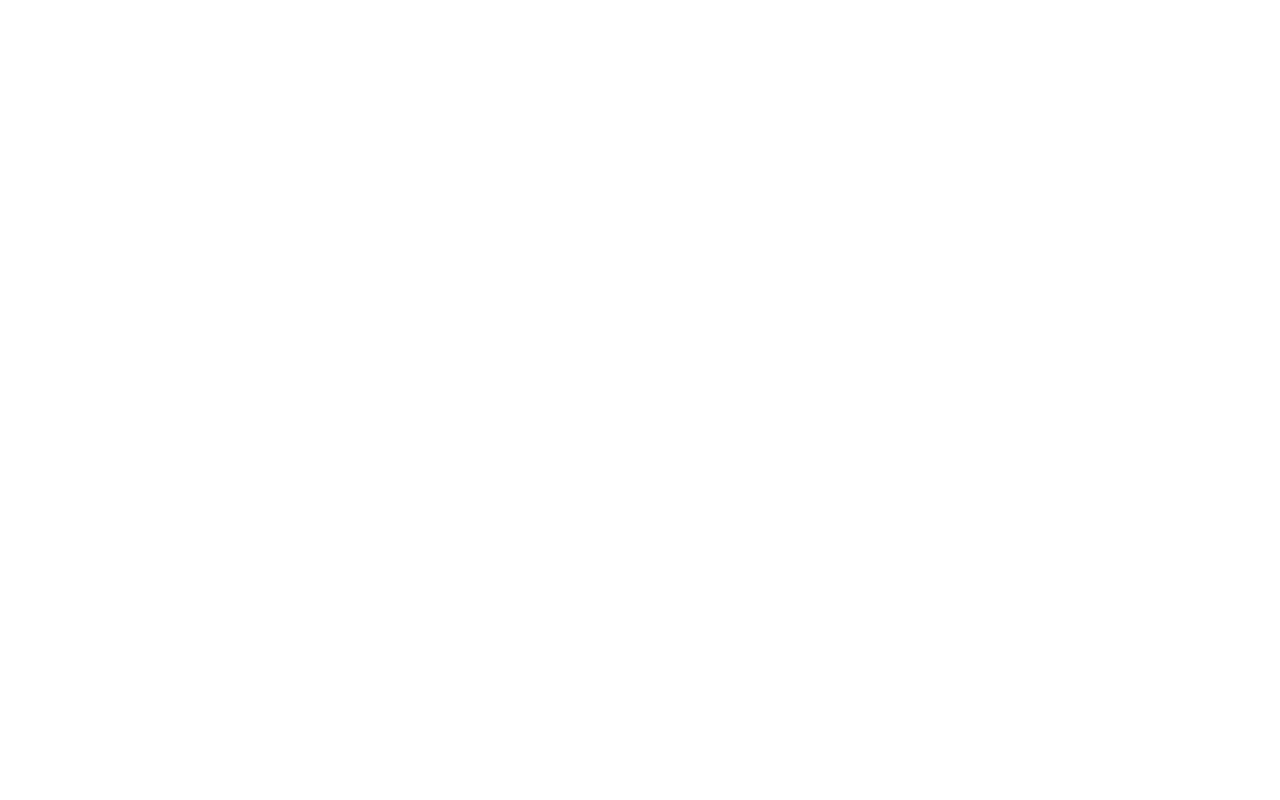
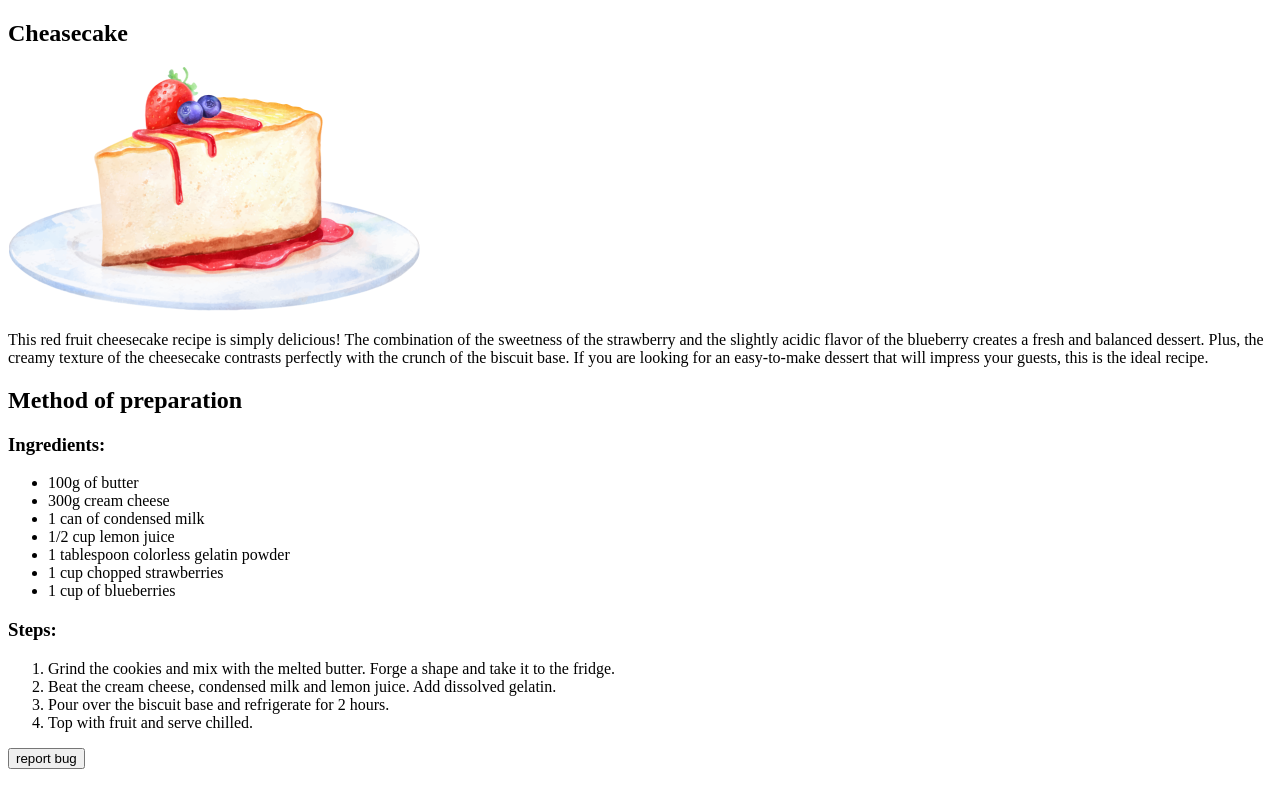
Before and after one commit to tarcisioMateus/Cheasecake, a plain HTML site: page index.html in a window 1280 px wide. Drawn offline with Linux system fonts and the light colour scheme.

Commit message:
added <tags> HTML on index.HTML

```diff
--- a/index.html
+++ b/index.html
@@ -12,6 +12,42 @@
   <link href="https://fonts.googleapis.com/css2?family=Source+Serif+4:opsz,wght@8..60,400;8..60,500;8..60,700&display=swap" rel="stylesheet">
 </head>
 <body>
+  <main>
+    <section class="description">
+      <h1>Cheasecake</h1>
+      <img src="assets/01.png" alt="drawing of a red fruit cheesecake">
+      <p>
+        This red fruit cheesecake recipe is simply delicious!
+        The combination of the sweetness of the strawberry and the slightly acidic flavor of the blueberry creates a fresh and balanced dessert.
+        Plus, the creamy texture of the cheesecake contrasts perfectly with the crunch of the biscuit base.
+        If you are looking for an easy-to-make dessert that will impress your guests, this is the ideal recipe.
+      </p>
+    </section>
 
+    <section class="steps">
+      <h2>Method of preparation</h2>
+
+      <h3>Ingredients:</h3>
+      <ul>
+        <li>100g of butter</li>
+        <li>300g cream cheese</li>
+        <li>1 can of condensed milk</li>
+        <li>1/2 cup lemon juice</li>
+        <li>1 tablespoon colorless gelatin powder</li>
+        <li>1 cup chopped strawberries</li>
+        <li>1 cup of blueberries</li>
+      </ul>
+
+      <h3>Steps:</h3>
+      <ol>
+        <li>Grind the cookies and mix with the melted butter. Forge a shape and take it to the fridge.</li>
+        <li>Beat the cream cheese, condensed milk and lemon juice. Add dissolved gelatin.</li>
+        <li>Pour over the biscuit base and refrigerate for 2 hours.</li>
+        <li>Top with fruit and serve chilled.</li>
+      </ol>
+
+      <button>report bug</button>
+    </section>
+  </main>
 </body>
 </html>
```
